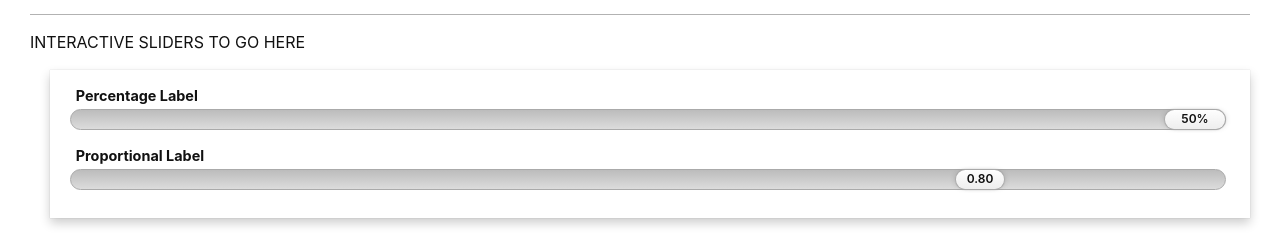
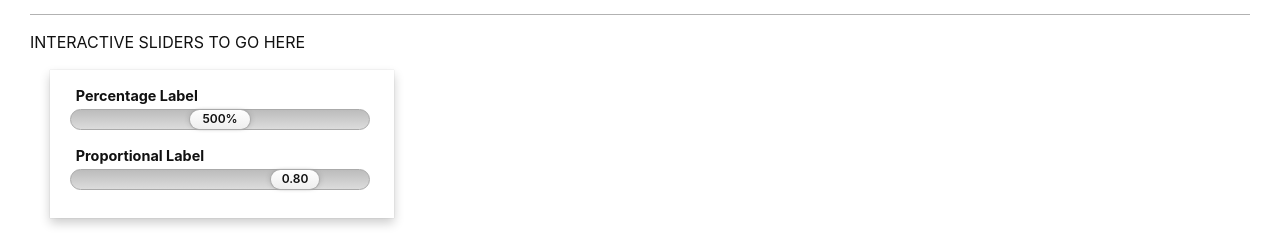
Before and after one commit to acmoles/react-slider, a React (Create React App) app: page / in a window 1280 px wide. Shown: the part 744-989 px from the top of the page. Built offline with nearby package versions, Linux system fonts and the light colour scheme.

Commit message:
turn off prop change

```diff
--- a/src/App.tsx
+++ b/src/App.tsx
@@ -31,13 +31,13 @@ export default class App extends React.Component<{}, State> {
       ],
     };
 
-    setTimeout(() => {
-      const sliders = this.state.sliders.slice();
-      sliders[0].max = 50;
-      sliders[0].min = -100;
-      sliders[1].step = 0.2;
-      this.setState({sliders: sliders});
-    }, 2000);
+    // setTimeout(() => {
+    //   const sliders = this.state.sliders.slice();
+    //   sliders[0].max = 50;
+    //   sliders[0].min = -100;
+    //   sliders[1].step = 0.2;
+    //   this.setState({sliders: sliders});
+    // }, 2000);
   }
 
   handleSliderChange(id: number, value: number) {
--- a/src/styles.css
+++ b/src/styles.css
@@ -48,7 +48,7 @@ img {
 .box {
   padding: 1em 1.5em 1.5em 1.25em;
   box-shadow: 0 0 1px rgba(0, 0, 0, 0.2), 0 5px 10px rgba(0, 0, 0, 0.2);
-  /* max-width: 21.5em; */
+  max-width: 21.5em;
   font-size: 16px;
 }
 
```
